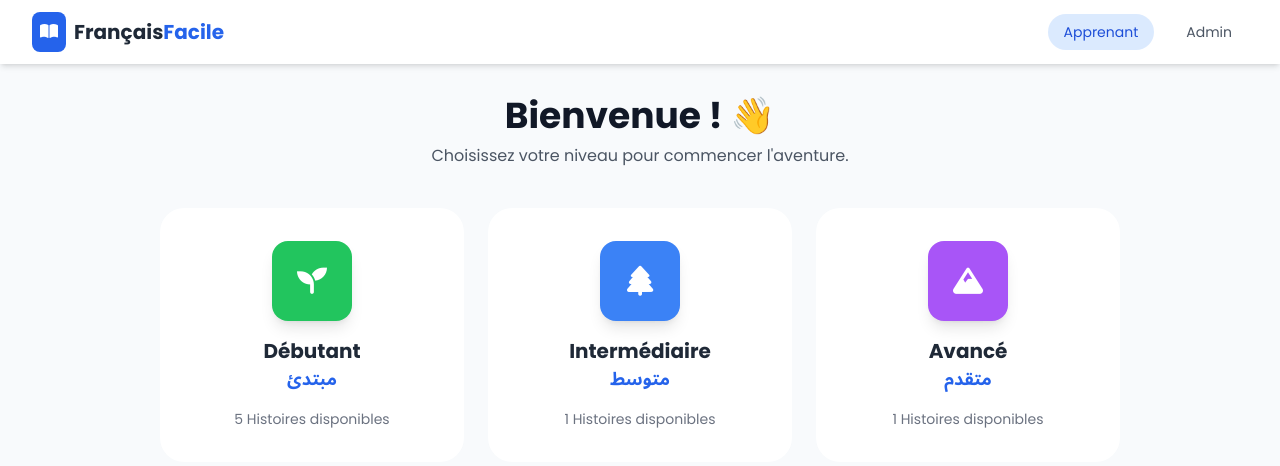
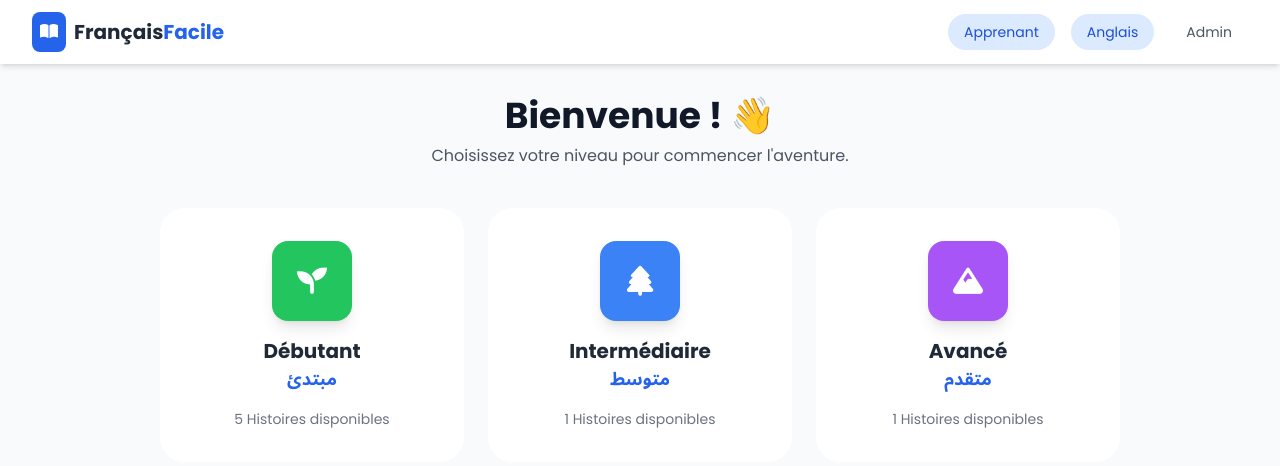
Before and after one commit to farhanMustapha/fr_fr, a plain HTML site: page index.html in a window 1280 px wide. Drawn offline with nearby package versions, Linux system fonts and the light colour scheme.

Commit message:
ajout anglais

```diff
--- a/index.html
+++ b/index.html
@@ -51,6 +51,7 @@
                 </div>
                 <div class="flex space-x-4">
                     <button onclick="router.setRole('user')" id="btn-user" class="px-4 py-2 rounded-full text-sm font-medium transition-colors bg-blue-100 text-blue-700">Apprenant</button>
+                    <button id="btn-user" class="px-4 py-2 rounded-full text-sm font-medium transition-colors bg-blue-100 text-blue-700"><a href="./ang_ang/index.html">Anglais</a></button>
                     <button onclick="router.setRole('admin')" id="btn-admin" class="px-4 py-2 rounded-full text-sm font-medium transition-colors text-gray-600 hover:bg-gray-100">Admin</button>
                 </div>
             </div>
```
